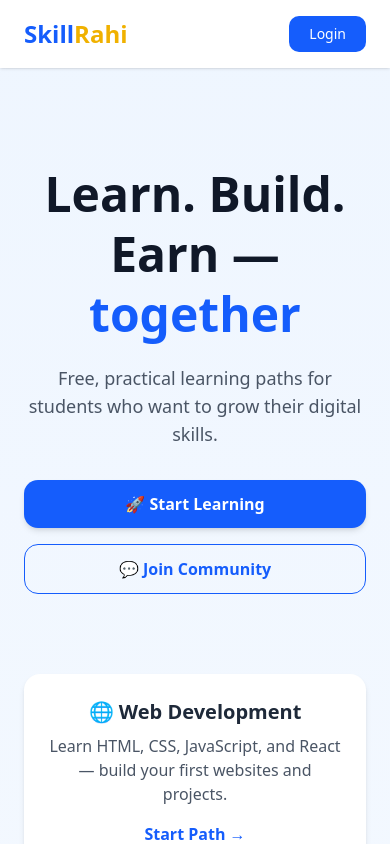
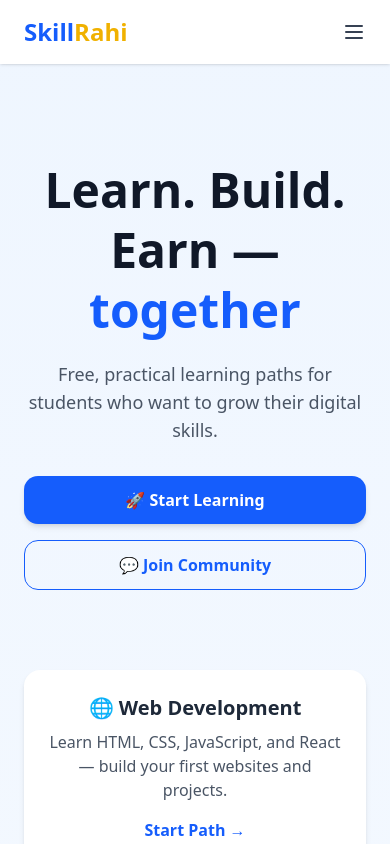
Before and after one commit to amir-mansoor/skillrahi, a Next.js app: page / in a window 390 px wide. Shown: the top 844 px of the page. Built offline with nearby package versions, Linux system fonts and the light colour scheme; no server answers.

Commit message:
make a header responsive

```diff
--- a/app/components/Header.jsx
+++ b/app/components/Header.jsx
@@ -1,5 +1,6 @@
 "use client";
 
+import { useState, useRef, useEffect } from "react";
 import { Button } from "@/components/ui/button";
 import Link from "next/link";
 import {
@@ -10,18 +11,34 @@ import {
   DropdownMenuSeparator,
   DropdownMenuTrigger,
 } from "@/components/ui/dropdown-menu";
-// import { auth } from "@/auth";
-import { signOut, useSession } from "next-auth/react";
+// import { signOut, useSession } from "next-auth/react";
 
 const Header = () => {
-  let user = true;
-  // const session = await auth();
-  const { data: session } = useSession();
+  // const { data: session } = useSession();
+  const [isMobileMenuOpen, setMobileMenuOpen] = useState(false);
+  const mobileMenuRef = useRef(null);
+  const [menuHeight, setMenuHeight] = useState(0);
 
-  const handleLogout = async (e) => {
-    e.preventDefault();
-    await signOut({ callbackUrl: "/auth" });
-  };
+  useEffect(() => {
+    if (mobileMenuRef.current) {
+      setMenuHeight(mobileMenuRef.current.scrollHeight);
+    }
+  }, [mobileMenuRef, isMobileMenuOpen]);
+
+  // const handleLogout = async (e) => {
+  //   e.preventDefault();
+  //   await signOut({ callbackUrl: "/auth" });
+  // };
+
+  const navLinks = [
+    { href: "/learn", label: "Learn" },
+    { href: "/projects", label: "Projects" },
+    { href: "/community", label: "Community" },
+    { href: "/blog", label: "Blog" },
+    { href: "/about", label: "About" },
+    { href: "/contributors", label: "Contributors" },
+    { href: "/contribute", label: "How to Contribute" },
+  ];
 
   return (
     <header className="shadow-sm sticky top-0 bg-white/80 backdrop-blur-md z-50">
@@ -34,66 +51,69 @@ const Header = () => {
           Skill<span className="text-yellow-500">Rahi</span>
         </Link>
 
-        {/* Navigation */}
+        {/* Desktop Navigation */}
         <nav className="hidden md:flex space-x-8 text-gray-700 font-medium">
-          <Link href="/learn" className="hover:text-blue-600 transition-colors">
-            Learn
-          </Link>
+          {navLinks.map((link) => (
             <Link
-            href="/projects"
+              key={link.href}
+              href={link.href}
               className="hover:text-blue-600 transition-colors"
             >
-            Projects
+              {link.label}
             </Link>
-          <Link
-            href="/community"
-            className="hover:text-blue-600 transition-colors"
-          >
-            Community
-          </Link>
-          <Link href="/blog" className="hover:text-blue-600 transition-colors">
-            Blog
-          </Link>
-          <Link href="/about" className="hover:text-blue-600 transition-colors">
-            About
-          </Link>
-          <Link
-            href="/contributors"
-            className="hover:text-blue-600 transition-colors"
-          >
-            Contributors
-          </Link>
-
-          <Link
-            href="/contribute"
-            className="hover:text-blue-600 transition-colors"
-          >
-            How to Contribute
-          </Link>
+          ))}
         </nav>
 
+        {/* Mobile Hamburger */}
+        <div className="md:hidden flex items-center">
+          <button
+            onClick={() => setMobileMenuOpen(!isMobileMenuOpen)}
+            className="focus:outline-none"
+          >
+            <svg
+              className="w-6 h-6 text-gray-700"
+              fill="none"
+              stroke="currentColor"
+              viewBox="0 0 24 24"
+              xmlns="http://www.w3.org/2000/svg"
+            >
+              {isMobileMenuOpen ? (
+                <path
+                  strokeLinecap="round"
+                  strokeLinejoin="round"
+                  strokeWidth="2"
+                  d="M6 18L18 6M6 6l12 12"
+                />
+              ) : (
+                <path
+                  strokeLinecap="round"
+                  strokeLinejoin="round"
+                  strokeWidth="2"
+                  d="M4 6h16M4 12h16M4 18h16"
+                />
+              )}
+            </svg>
+          </button>
+        </div>
+
         {/* Auth Section */}
+        {/* <div className="hidden md:flex items-center gap-3">
           {session?.user ? (
-          <div className="flex items-center gap-3">
             <DropdownMenu>
-              <DropdownMenuTrigger>{session?.user?.name}</DropdownMenuTrigger>
+              <DropdownMenuTrigger>{session.user.name}</DropdownMenuTrigger>
               <DropdownMenuContent>
                 <DropdownMenuLabel>My Account</DropdownMenuLabel>
                 <DropdownMenuSeparator />
-
                 <Link href="/dashboard">
                   <DropdownMenuItem>Dashboard</DropdownMenuItem>
                 </Link>
-
                 <span onClick={handleLogout} className="w-full">
                   <DropdownMenuItem className="bg-red-500 hover:bg-red-600 text-white px-4 py-2 rounded-lg cursor-pointer">
-                    {" "}
                     Logout
                   </DropdownMenuItem>
                 </span>
               </DropdownMenuContent>
             </DropdownMenu>
-          </div>
           ) : (
             <Button
               asChild
@@ -102,6 +122,55 @@ const Header = () => {
               <Link href="/auth">Login</Link>
             </Button>
           )}
+        </div> */}
+      </div>
+
+      {/* Mobile Menu with transition */}
+      <div
+        ref={mobileMenuRef}
+        className={`md:hidden overflow-hidden transition-all duration-300 ease-in-out`}
+        style={{ maxHeight: isMobileMenuOpen ? `${menuHeight}px` : "0px" }}
+      >
+        <nav className="flex flex-col space-y-2 py-4 px-6 text-gray-700 font-medium">
+          {navLinks.map((link) => (
+            <Link
+              key={link.href}
+              href={link.href}
+              className="hover:text-blue-600 transition-colors"
+              onClick={() => setMobileMenuOpen(false)}
+            >
+              {link.label}
+            </Link>
+          ))}
+
+          {/* <div className="mt-2">
+            {session?.user ? (
+              <>
+                <Link
+                  href="/dashboard"
+                  className="block py-2 px-4 hover:bg-gray-100 rounded-md"
+                  onClick={() => setMobileMenuOpen(false)}
+                >
+                  Dashboard
+                </Link>
+                <button
+                  onClick={handleLogout}
+                  className="w-full text-left py-2 px-4 bg-red-500 text-white rounded-md hover:bg-red-600"
+                >
+                  Logout
+                </button>
+              </>
+            ) : (
+              <Link
+                href="/auth"
+                className="block py-2 px-4 bg-blue-600 text-white rounded-md text-center hover:bg-blue-700"
+                onClick={() => setMobileMenuOpen(false)}
+              >
+                Login
+              </Link>
+            )}
+          </div> */}
+        </nav>
       </div>
     </header>
   );
```
Lines whose indentation alone changed are shown as unchanged.
